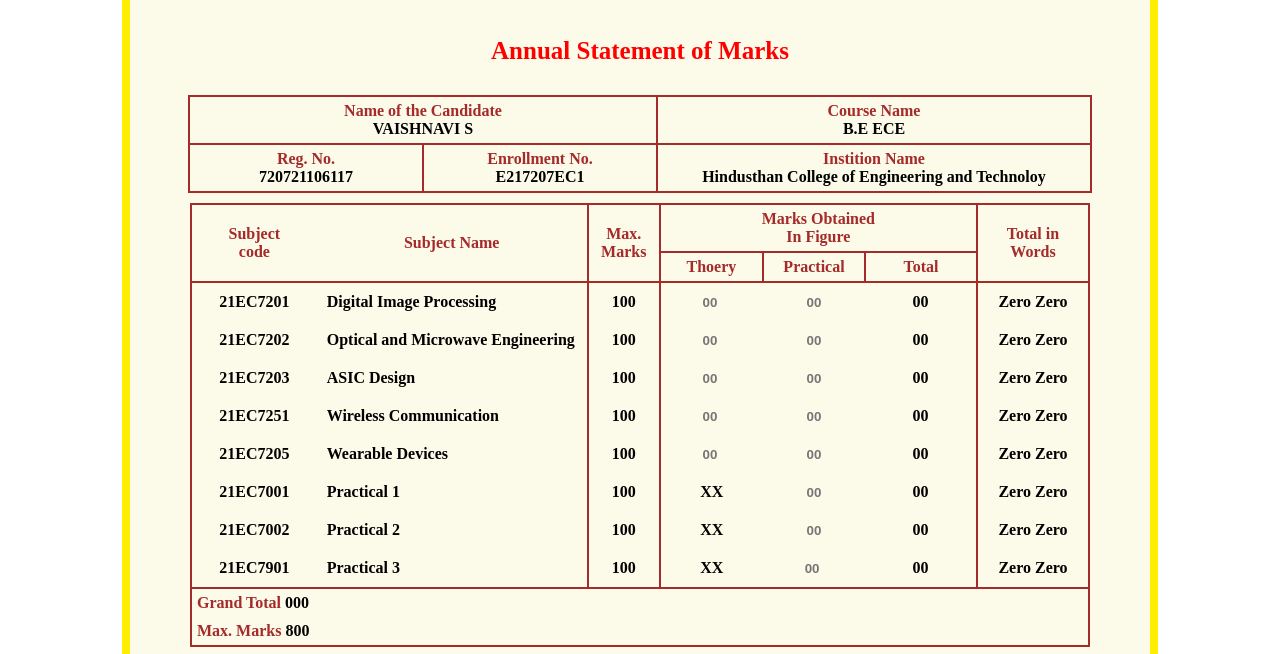
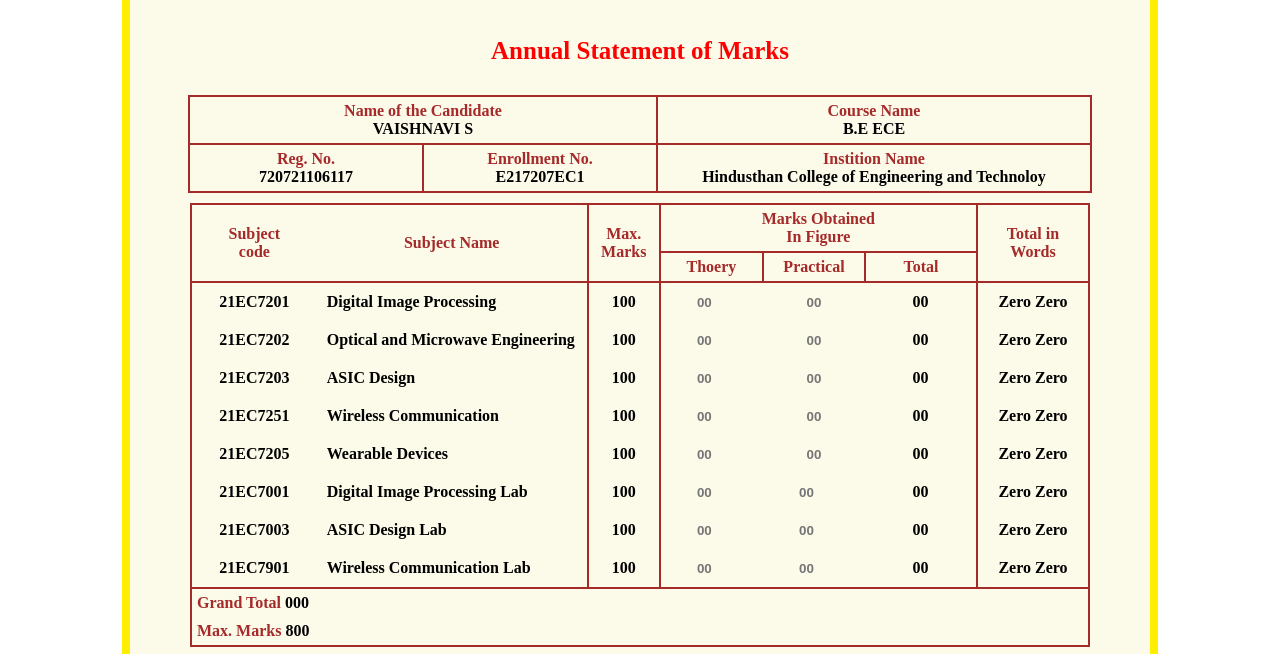
Before and after one commit to Vaish-navi-11/Student-Marksheet-Using-HTML-CSS-JS, a plain HTML site: page index.html in a window 1280 px wide. Shown: the part 290-944 px from the top of the page. Drawn offline with Linux system fonts and the light colour scheme.

Commit message:
index.html

```diff
--- a/index.html
+++ b/index.html
@@ -5,6 +5,7 @@
     <meta name="viewport" content="width=device-width, initial-scale=1.0">
     <title>Marksheet</title>
     <link rel="stylesheet" href="style.css">
+    <link rel="icon" href="unnamed.png" type="image/x-icon">
 </head>
 <body>
     <script src="main.js"></script>
@@ -54,7 +55,7 @@
                         <td>21EC7201</td>
                         <td>Digital Image Processing</td>
                         <td>100</td>
-                        <td><input type="number" placeholder="   00" id="theory-marks-1"></td>
+                        <td><input type="number" placeholder="00" id="theory-marks-1"></td>
                         <td><input id="practical-marks-1" placeholder="00"></td>
                         <td class="tot" id="total-marks-1" value="00">00</td>
                         <td class="numinwords" id="total-words-1">Zero Zero</td>
@@ -62,7 +63,7 @@
                         <td>21EC7202</td>
                         <td>Optical and Microwave Engineering</td>
                         <td>100</td>
-                        <td><input type="number" placeholder="   00" id="theory-marks-2"></td>
+                        <td><input type="number" placeholder="00" id="theory-marks-2"></td>
                         <td><input id="practical-marks-2" placeholder="00"></td>
                         <td class="tot" id="total-marks-2" value="00">00</td>
                         <td class="numinwords" id="total-words-2">Zero Zero</td>
@@ -70,7 +71,7 @@
                         <td>21EC7203</td>
                         <td>ASIC Design</td>
                         <td>100</td>
-                        <td><input type="number" placeholder="   00" id="theory-marks-3"></td>
+                        <td><input type="number" placeholder="00" id="theory-marks-3"></td>
                         <td><input id="practical-marks-3" placeholder="00"></td>
                         <td class="tot" id="total-marks-3" value="00">00</td>
                         <td class="numinwords" id="total-words-3" >Zero Zero</td>
@@ -78,7 +79,7 @@
                         <td>21EC7251</td>
                         <td>Wireless Communication</td>
                         <td>100</td>
-                        <td><input type="number" placeholder="   00" id="theory-marks-4"></td>
+                        <td><input type="number" placeholder="00" id="theory-marks-4"></td>
                         <td><input id="practical-marks-4" placeholder="00"></td>
                         <td class="tot" id="total-marks-4" value="00">00</td>
                         <td class="numinwords" id="total-words-4">Zero Zero</td>
@@ -86,35 +87,35 @@
                         <td>21EC7205</td>
                         <td>Wearable Devices</td>
                         <td>100</td>
-                        <td><input type="number" placeholder="   00" id="theory-marks-5"></td>
+                        <td><input type="number" placeholder="00" id="theory-marks-5"></td>
                         <td><input id="practical-marks-5" placeholder="00"></td>
                         <td class="tot" id="total-marks-5" value="00">00</td>
                         <td class="numinwords" id="total-words-5">Zero Zero</td>
                     </tr>
                     </tr>
                         <td>21EC7001</td>
-                        <td>Practical 1</td>
+                        <td>Digital Image Processing Lab</td>
                         <td>100</td>
-                        <td id="theory-marks-6">XX</td>
-                        <td><input type="number" placeholder="    00" id="practical-marks-6"></td>
+                        <td><input type="number" placeholder="00" id="theory-marks-6"></td>
+                        <td><input type="number" placeholder="00" id="practical-marks-6"></td>
                         <td class="tot" id="total-marks-6" value="00">00</td>
                         <td class="numinwords" id="total-words-6">Zero Zero</td>
                     </tr>
                     </tr>
-                        <td>21EC7002</td>
-                        <td>Practical 2</td>
+                        <td>21EC7003</td>
+                        <td>ASIC Design Lab</td>
                         <td>100</td>
-                        <td id="theory-marks-7">XX</td>
-                        <td><input type="number" placeholder="    00" id="practical-marks-7" ></td>
+                        <td><input type="number" placeholder="00" id="theory-marks-7"></td>
+                        <td><input type="number" placeholder="00" id="practical-marks-7" ></td>
                         <td class="tot" id="total-marks-7" value="00">00</td>
                         <td class="numinwords" id="total-words-7" value="00">Zero Zero</td>
                     </tr>
                     </tr>
                         <td>21EC7901</td>
-                        <td>Practical 3</td>
+                        <td>Wireless Communication Lab</td>
                         <td>100</td>
-                        <td id="theory-marks-8">XX</td>
-                        <td><input type="number" placeholder="   00" id="practical-marks-8"></td>
+                        <td><input type="number" placeholder="00" id="theory-marks-8"></td>
+                        <td><input type="number" placeholder="00" id="practical-marks-8"></td>
                         <td class="tot" id="total-marks-8" value="00">00</td>
                         <td class="numinwords" id="total-words-8" >Zero Zero</td>
                     </tr>
@@ -139,14 +140,14 @@
                         <td style="text-align: center;">T5+P3=8</td>
                         <td>PASS</td>
                         <td class="percentage-tot">00.00%</td>
-                        <td id="grade">(Grade)</td>
+                        <td id="grade">Grade</td>
                     </tr>
                 </table>
             </div>
             </div>
         </div>
         <div class="footer">
-            <div class="Date"><p><span>Date:</span>02/08/2024</p></div>
+            <div class="date"><p><span>Date:</span>02/08/2024</p></div>
             <div class="note"><p><span>Subject marked with * indicates Exception</span></p></div>
             <div class="sign">
                 <p>(Sign. of COE) <br>
```
